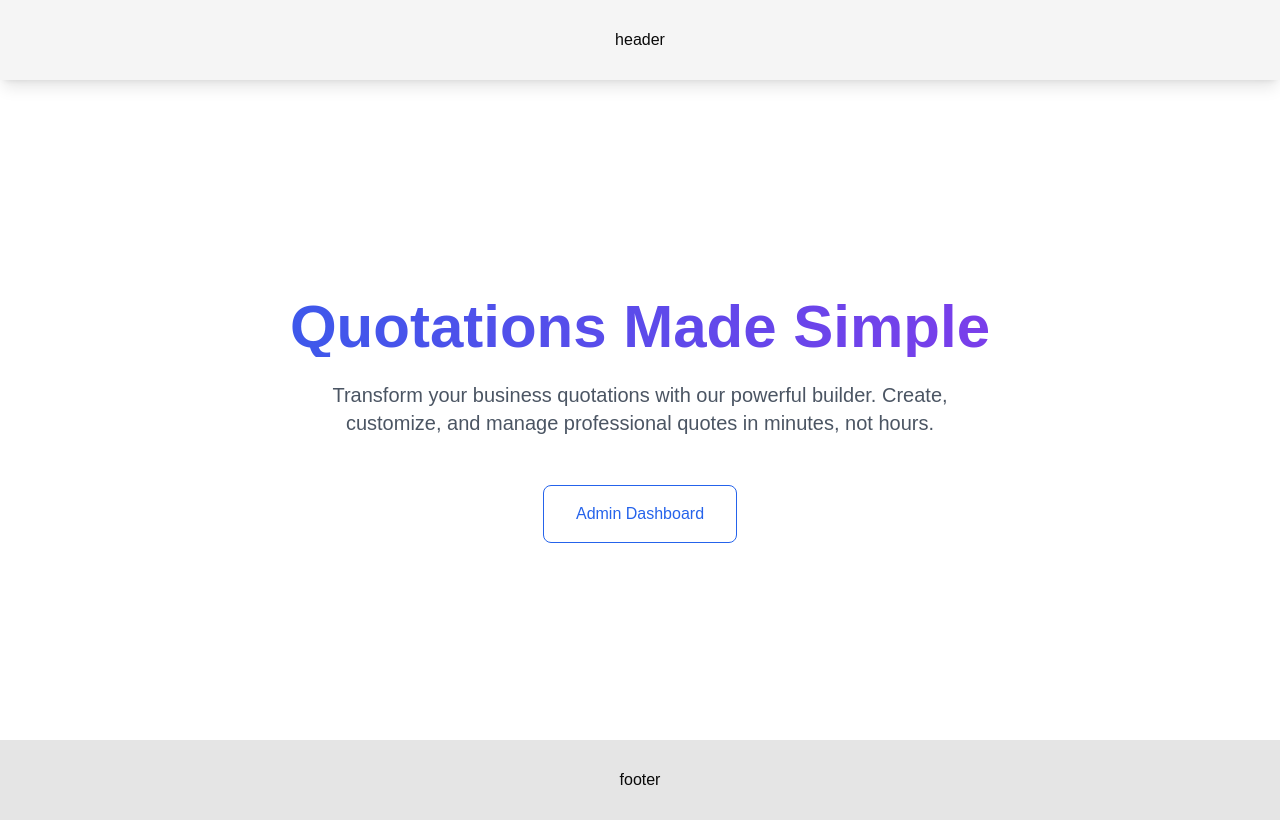
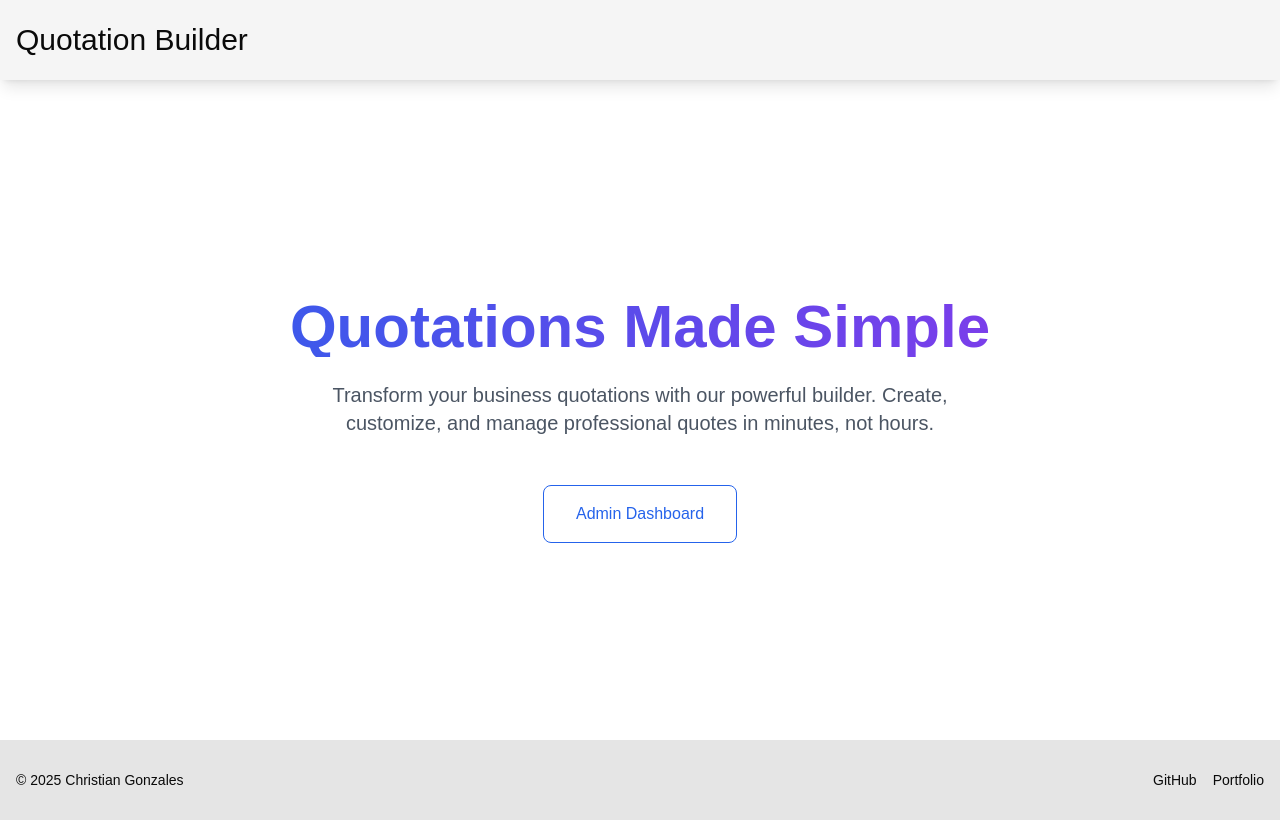
Before and after one commit to gnzchan/supabase-realtime, a Next.js app: page / in a window 1280 px wide. Built offline with nearby package versions, Linux system fonts and the light colour scheme.

Commit message:
Update header and footer

```diff
--- a/components/main-page.tsx
+++ b/components/main-page.tsx
@@ -1,19 +1,40 @@
+import Link from "next/link";
 import { ReactNode } from "react";
 
 export const MainPage = ({ children }: { children: ReactNode }) => {
   return (
     <>
       <header className="h-20 bg-neutral-100 shadow-lg">
-        <div className="container mx-auto flex h-full items-center justify-center">
-          header
+        <div className="container mx-auto flex h-full items-center justify-between px-4">
+          <h1 className="text-3xl font-medium">Quotation Builder</h1>
         </div>
       </header>
       <main className="container mx-auto min-h-[calc(100vh-10rem)] pt-5">
         {children}
       </main>
       <footer className="h-20 bg-neutral-200">
-        <div className="container mx-auto flex h-full items-center justify-center">
-          footer
+        <div className="container mx-auto flex h-full items-center justify-between px-4">
+          <div className="text-sm">
+            © {new Date().getFullYear()} Christian Gonzales
+          </div>
+          <div className="flex gap-4 text-sm">
+            <Link
+              href="https://github.com/gnzchan"
+              target="_blank"
+              rel="noopener noreferrer"
+              className="transition-all duration-500 hover:scale-110"
+            >
+              GitHub
+            </Link>
+            <Link
+              href="https://www.gonzaleschan.com"
+              target="_blank"
+              rel="noopener noreferrer"
+              className="transition-all duration-500 hover:scale-110"
+            >
+              Portfolio
+            </Link>
+          </div>
         </div>
       </footer>
     </>
```
